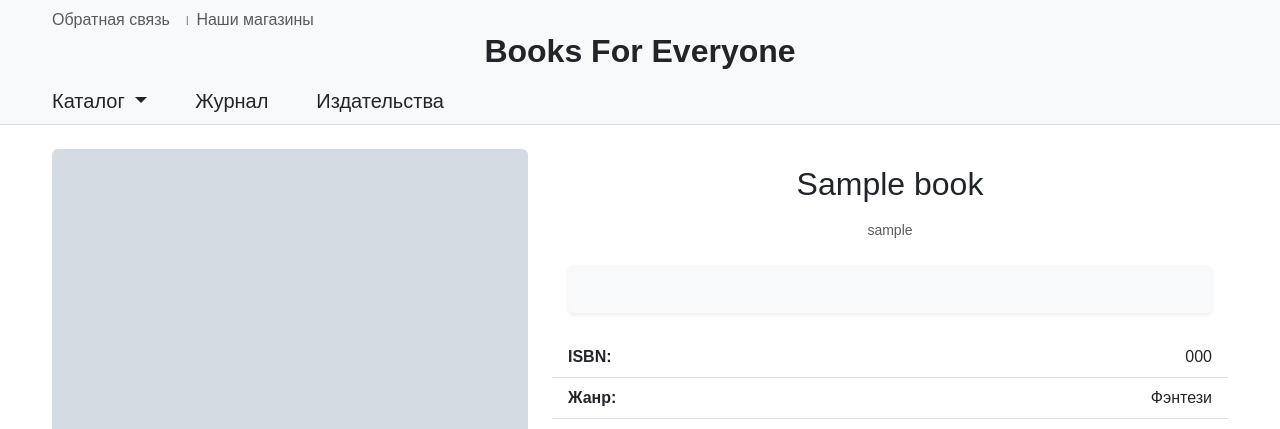
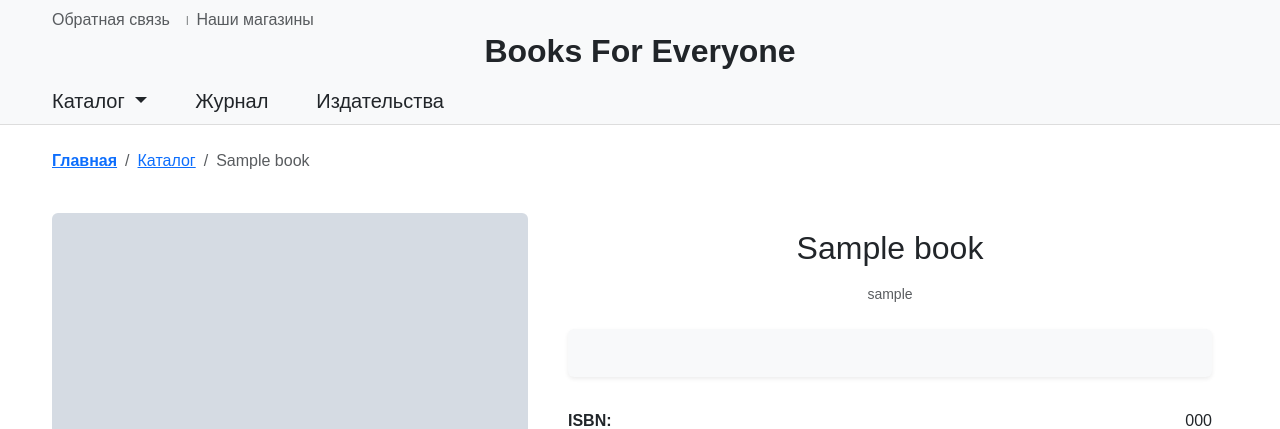
Before and after one commit to DVGnezdilova/ProjectDj, a Django app: page /book/1/ in a window 1280 px wide. Shown: the top 429 px of the page. Run offline with Django 5.2, Linux system fonts and the light colour scheme; tables that the repository leaves empty hold one stand-in row (values such as "Sample post"); grey boxes marked "Sample" are stand-in pictures; some libraries are stand-ins or nearby versions.

Commit message:
comm 15.05

```diff
--- a/BooksForEveryone/books/templates/book_detail.html
+++ b/BooksForEveryone/books/templates/book_detail.html
@@ -90,6 +90,13 @@
 <!-- Основная часть -->
 <main class="container mt-4 mb-5">
     <div class="row g-4 align-items-start">
+        <nav aria-label="Breadcrumb">
+            <ol class="breadcrumb">
+                <li class="breadcrumb-item"><a href="{% url 'avtoriz' %}" name="index"><b>Главная</b></a></li>
+                <li class="breadcrumb-item text-decoration-none"><a href="#" name="index">Каталог</a></li>
+                <li class="breadcrumb-item active">{{ book.title }}</li>
+            </ol>
+        </nav>
         <!-- Левая колонка: фото -->
         <div class="col-md-5 d-flex flex-column">
             <!-- Фото книги (фиксированный размер) -->
```
Also changed, not shown: BooksForEveryone/books/templates/book_detail2.html (+7 -0 lines).
